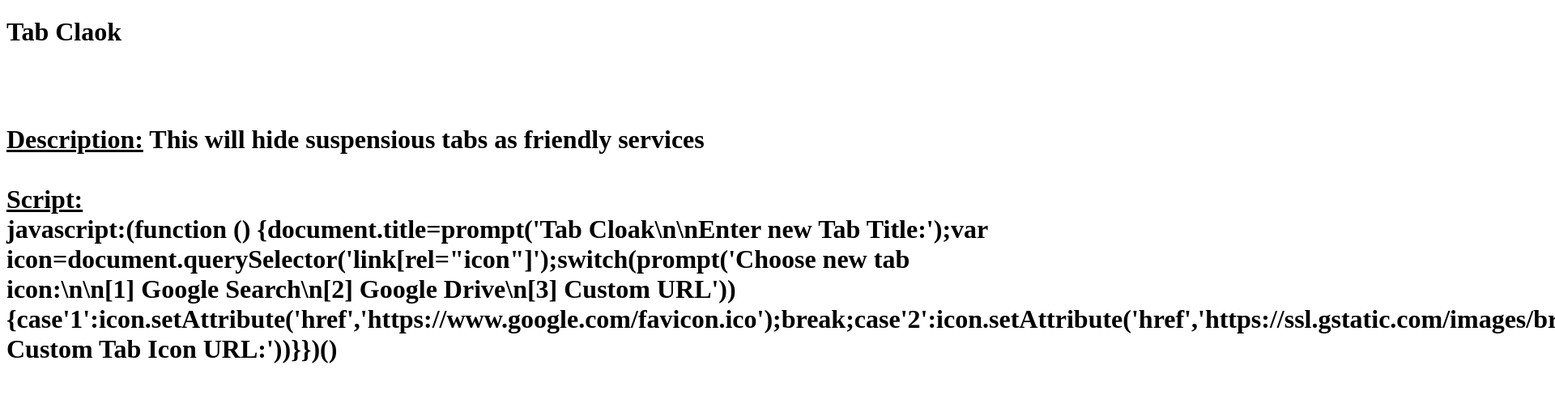
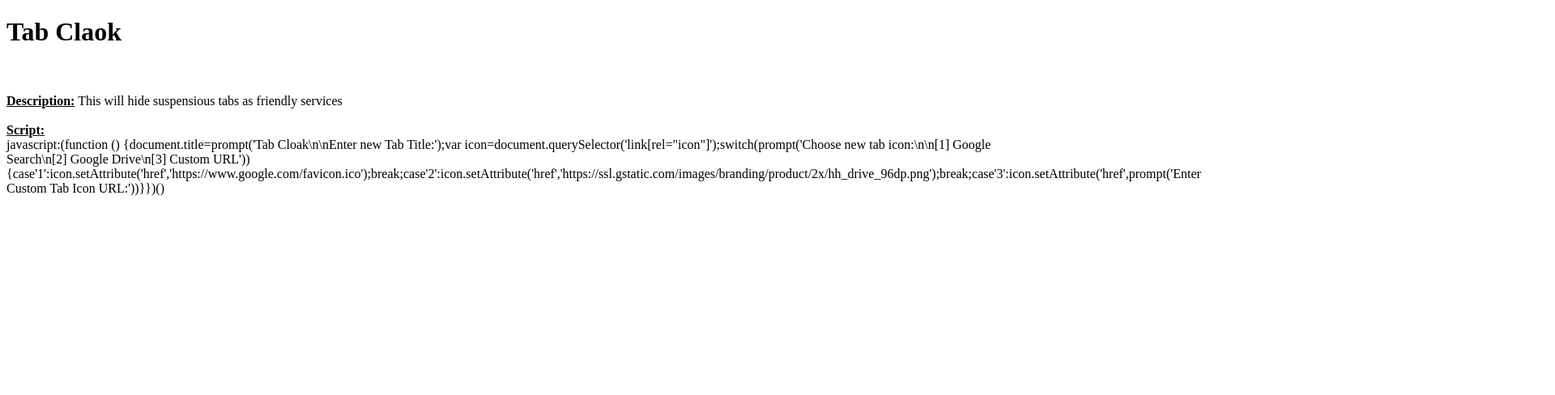
Before and after one commit to Game-Central/external-files, a plain HTML site: page chrome-gamemenu-extension/bookmarklets/tab-cloak.html in a window 1280 px wide. Shown: the top 488 px of the page at 81% size, 1920 px wide, since content can reach past the window. Drawn offline with Linux system fonts and the light colour scheme.

Commit message:
Update tab-cloak.html

```diff
--- a/chrome-gamemenu-extension/bookmarklets/tab-cloak.html
+++ b/chrome-gamemenu-extension/bookmarklets/tab-cloak.html
@@ -2,7 +2,7 @@
 <!DOCTYPE html>
 <html>
   <body>
-    <h1>Tab Claok<h1><br><br>
+    <h1>Tab Claok</h1><br><br>
     <a>
       <u><strong>Description:</strong></u> This will hide suspensious tabs as friendly services
       <br><br>
```
